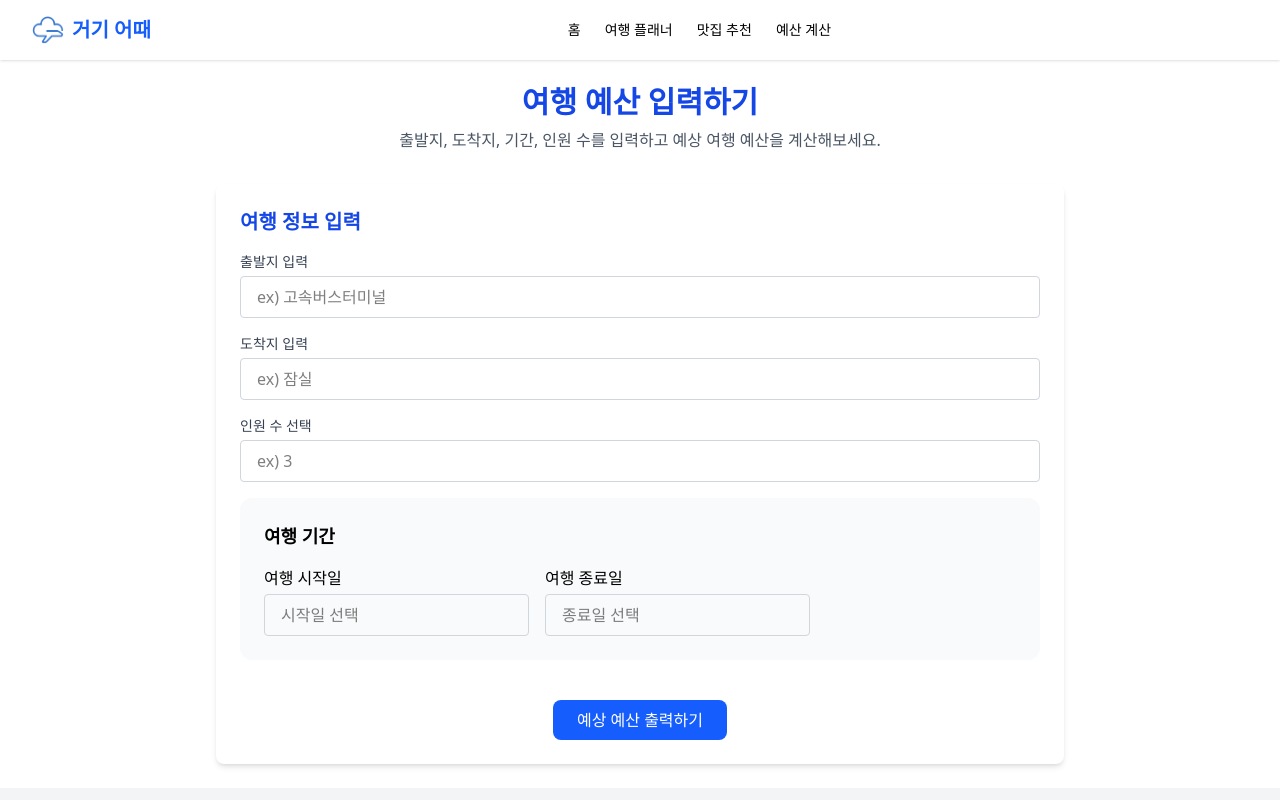
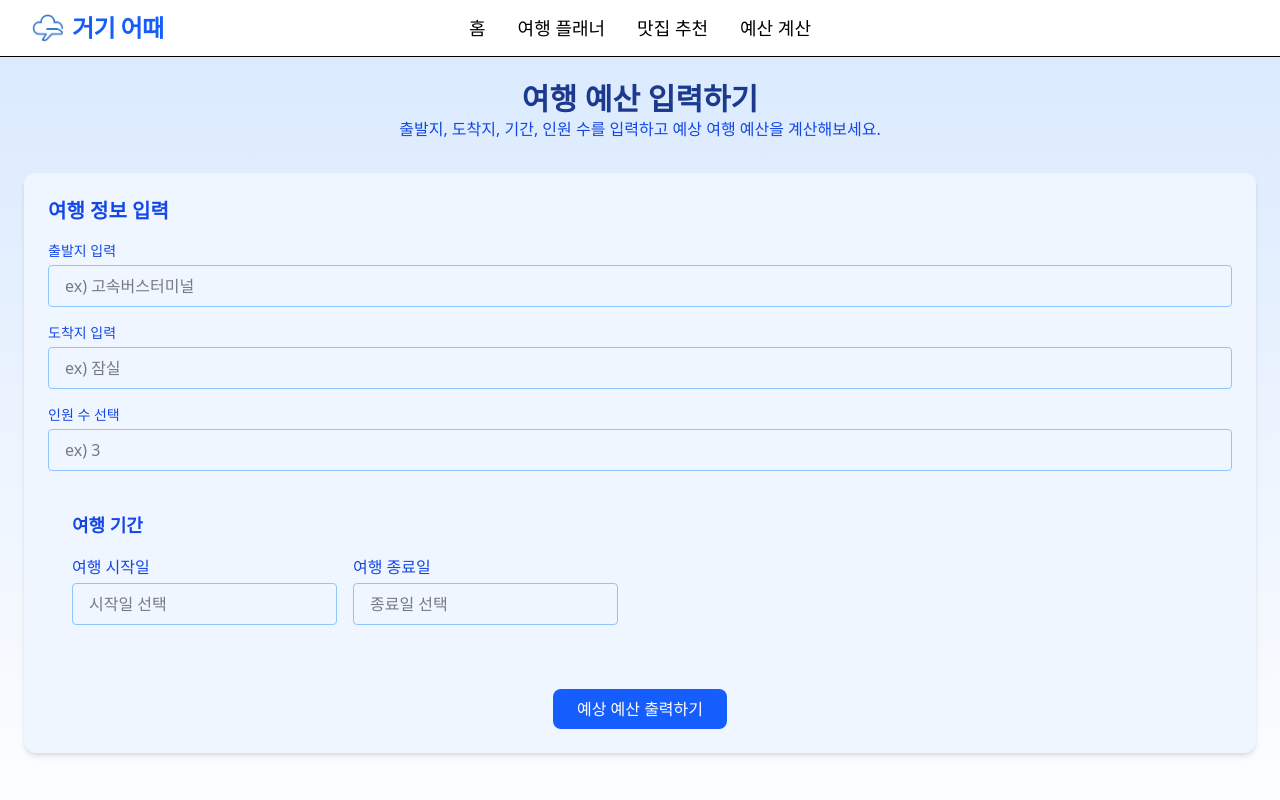
Before and after one commit to Trip4P/T4P, a React (Vite) app in the folder Frontend/: page /BudgetInput in a window 1280 px wide. Shown: the top 800 px of the page. Built offline with nearby package versions, Linux system fonts and the light colour scheme; no server answers.

Commit message:
design: ui 수정

```diff
--- a/Frontend/package.json
+++ b/Frontend/package.json
@@ -10,6 +10,7 @@
     "preview": "vite preview"
   },
   "dependencies": {
+    "@lottiefiles/dotlottie-react": "^0.14.0",
     "@tailwindcss/vite": "^4.1.7",
     "axios": "^1.9.0",
     "chart.js": "^4.4.9",
--- a/Frontend/src/components/Footer.jsx
+++ b/Frontend/src/components/Footer.jsx
@@ -2,7 +2,7 @@ import { Link } from "react-router-dom";
 
 export default function Footer() {
   return (
-    <footer className="bg-gray-100 text-sm text-gray-600 px-6 py-8">
+    <footer className="bg-white text-sm text-gray-600 px-6 py-8">
       <div className="max-w-6xl mx-auto flex flex-col md:flex-row justify-between items-start md:items-center space-y-6 md:space-y-0">
         <div>
           <div className="text-lg font-bold text-blue-600 mb-2">거기 어때 AI</div>
--- a/Frontend/src/components/Header.jsx
+++ b/Frontend/src/components/Header.jsx
@@ -1,22 +1,25 @@
 import { Link } from "react-router-dom";
 const Header = () => {
   return (
-    <header className="flex justify-between items-center px-8 py-4 shadow">
-      <Link to="/" className="flex items-center text-xl font-bold text-blue-600">
+    <header className="px-8 py-4 shadow bg-white border-b">
+      <div className="relative flex justify-between items-center w-full max-w-7xl mx-auto mt-3 mb-3">
+        <div className="absolute left-0">
+          <Link to="/" className="flex items-center text-xl md:text-2xl font-bold text-blue-600 tracking-tight">
             <img src="/logo.png" alt="로고" className="w-8 mr-2 h-auto"/>
             거기 어때
           </Link>
-      <nav className="flex gap-6 text-sm">
-        <Link to="/" className="hover:text-blue-600">
+        </div>
+        <nav className="absolute left-1/2 transform -translate-x-1/2 flex gap-8 text-base md:text-lg font-medium">
+          <Link to="/" className="hover:text-blue-600 hover:underline">
             홈
           </Link>
-        <Link to="/TravelStyleForm" className="hover:text-blue-600">
+          <Link to="/TravelStyleForm" className="hover:text-blue-600 hover:underline">
             여행 플래너
           </Link>
-        <Link to="/RestaurantInput" className="hover:text-blue-600">
+          <Link to="/RestaurantInput" className="hover:text-blue-600 hover:underline">
             맛집 추천
           </Link>
-        <Link to="/BudgetInput" className="hover:text-blue-600">
+          <Link to="/BudgetInput" className="hover:text-blue-600 hover:underline">
             예산 계산
           </Link>
         </nav>
@@ -28,6 +31,7 @@ const Header = () => {
             <Link to="/Signup">회원가입</Link>
           </button> */}
         </div>
+      </div>
     </header>
   );
 };
--- /dev/null
+++ b/Frontend/src/components/LottieAnimation.jsx
@@ -0,0 +1,12 @@
+import React from 'react';
+import { DotLottieReact } from '@lottiefiles/dotlottie-react';
+
+export default function LottieAnimation() {
+  return (
+    <DotLottieReact
+      src="https://lottie.host/10b7cefb-bcc1-4040-a6aa-89c1949b1cfd/v3BT9T2MSi.lottie"
+      loop
+      autoplay
+    />
+  );
+};
--- a/Frontend/src/pages/BudgetInput.jsx
+++ b/Frontend/src/pages/BudgetInput.jsx
@@ -104,45 +104,45 @@ export default function TravelBudgetInputPage() {
   return (
     <>
       <Header />
-      <div className="p-6 max-w-4xl mx-auto">
-        <h1 className="text-3xl font-bold text-center text-blue-700">
+      <div className="min-h-screen bg-gradient-to-b from-blue-100 to-white p-6">
+        <h1 className="text-3xl font-bold text-center text-blue-900">
           여행 예산 입력하기
         </h1>
-        <p className="text-center text-gray-600 mt-2">
+        <h1 className="text-center text-blue-700 mb-8">
           출발지, 도착지, 기간, 인원 수를 입력하고 예상 여행 예산을
           계산해보세요.
-        </p>
+        </h1>
 
         {/* 여행 정보 입력 */}
-        <div className="bg-white p-6 rounded-lg shadow-md mt-8">
-          <h2 className="text-xl font-semibold text-blue-700 mb-4">
+        <div className="bg-blue-50 p-6 rounded-xl shadow-md mb-6">
+          <h1 className="text-xl font-semibold text-blue-700 mb-4">
             여행 정보 입력
-          </h2>
+          </h1>
 
           <div className="mb-4">
-            <p className="text-sm text-gray-700 mb-1">출발지 입력</p>
+            <p className="text-sm text-blue-700 mb-1">출발지 입력</p>
             <input
               type="text"
               value={startCity}
               onChange={(e) => setStartCtiy(e.target.value)}
               placeholder="ex) 고속버스터미널"
-              className="w-full border border-gray-300 rounded px-4 py-2"
+              className="w-full border border-blue-300 rounded px-4 py-2"
             />
           </div>
 
           <div className="mb-4">
-            <p className="text-sm text-gray-700 mb-1">도착지 입력</p>
+            <p className="text-sm text-blue-700 mb-1">도착지 입력</p>
             <input
               type="text"
               value={endCity}
               onChange={(e) => setEndCity(e.target.value)}
               placeholder="ex) 잠실"
-              className="w-full border border-gray-300 rounded px-4 py-2"
+              className="w-full border border-blue-300 rounded px-4 py-2"
             />
           </div>
 
           <div className="mb-4">
-            <p className="text-sm text-gray-700 mb-1">인원 수 선택</p>
+            <p className="text-sm text-blue-700 mb-1">인원 수 선택</p>
             <input
               type="number"
               value={peopleCount}
@@ -151,15 +151,15 @@ export default function TravelBudgetInputPage() {
                 setPeopleCount(value === "" ? "" : Number(value));
               }}
               placeholder="ex) 3"
-              className="w-full border border-gray-300 rounded px-4 py-2"
+              className="w-full border border-blue-300 rounded px-4 py-2"
             />
           </div>
 
-          <div className="bg-gray-50 rounded-xl p-6 mb-10">
-            <h2 className="text-lg font-semibold mb-4">여행 기간</h2>
+          <div className="bg-blue-50 rounded-xl p-6 mb-10">
+            <h2 className="text-blue-700 text-lg font-semibold mb-4">여행 기간</h2>
             <div className="flex flex-col md:flex-row gap-4">
               <div className="flex flex-col">
-                <label className="mb-1 font-medium">여행 시작일</label>
+                <label className="text-blue-700 mb-1 font-medium">여행 시작일</label>
                 <DatePicker
                   selected={startDate}
                   onChange={(date) => setStartDate(date)}
@@ -168,12 +168,12 @@ export default function TravelBudgetInputPage() {
                   endDate={endDate}
                   placeholderText="시작일 선택"
                   dateFormat="yyyy-MM-dd"
-                  className="border border-gray-300 rounded px-4 py-2"
+                  className="border border-blue-300 rounded px-4 py-2"
                 />
               </div>
 
               <div className="flex flex-col">
-                <label className="mb-1 font-medium">여행 종료일</label>
+                <label className="text-blue-700 mb-1 font-medium">여행 종료일</label>
                 <DatePicker
                   selected={endDate}
                   onChange={(date) => setEndDate(date)}
@@ -182,7 +182,7 @@ export default function TravelBudgetInputPage() {
                   endDate={endDate}
                   placeholderText="종료일 선택"
                   dateFormat="yyyy-MM-dd"
-                  className="border border-gray-300 rounded px-4 py-2"
+                  className="border border-blue-300 rounded px-4 py-2"
                 />
               </div>
             </div>
@@ -207,7 +207,7 @@ export default function TravelBudgetInputPage() {
             <div className="flex items-center justify-between flex-wrap gap-4">
               <div className="flex items-center gap-3">
                 <div className="w-44 h-14 bg-blue-100 text-blue-700 flex items-center justify-center rounded-full font-bold text-lg">
-                  AI 코멘트
+                  🗣️ AI 코멘트
                 </div>
                 <p className="text-lg font-medium text-gray-800">{aiComment}</p>
               </div>
@@ -215,7 +215,9 @@ export default function TravelBudgetInputPage() {
                 총 예산: {totalBudget?.toLocaleString()}원
               </p>
             </div>
-            <h3 className="text-lg font-semibold mb-4 text-gray-700 border-b pb-2 mt-5">카테고리별 예상 예산</h3>
+            <h3 className="text-lg font-semibold mb-4 text-gray-700 border-b pb-2 mt-5">
+              카테고리별 예상 예산
+            </h3>
 
             {/* 예산 차트 */}
             <div className="mt-10 flex justify-center">
--- a/Frontend/src/pages/restaurant/RestaurantDetail.jsx
+++ b/Frontend/src/pages/restaurant/RestaurantDetail.jsx
@@ -140,7 +140,7 @@ export default function RestaurantDetailPage() {
                 <p>{placeData.reviewHighlights.review}</p>
               </div>
             </div>
-            <div className="mt-2">
+            {/* <div className="mt-2">
               <p className="text-sm mb-1">
                 만족도{" "}
                 <span className="font-semibold">{placeData.satisfaction}%</span>
@@ -148,7 +148,7 @@ export default function RestaurantDetailPage() {
               <div className="w-full h-2 bg-gray-200 rounded-full">
                 <div className="w-[87%] h-full bg-blue-500 rounded-full" />
               </div>
-            </div>
+            </div> */}
             <div className="mt-3 flex gap-2 flex-wrap text-sm">
               {placeData.reviewKeywords.map((tag, i) => (
                 <span
--- a/Frontend/src/pages/restaurant/RestaurantInput.jsx
+++ b/Frontend/src/pages/restaurant/RestaurantInput.jsx
@@ -112,6 +112,9 @@ export default function TasteProfilePage() {
           <div className="text-center mt-10">
             <button
               onClick={() => {
+                // Clear previous 추천 결과 from localStorage before navigating
+                localStorage.removeItem("savedAiComment");
+                localStorage.removeItem("savedPlaces");
                 const tasteProfile = {
                   companions: selectedCompanions,
                   foodPreference: selectedFoodPreferences,
```
Also changed, not shown: Frontend/src/pages/Main.jsx (+25 -15 lines), Frontend/src/pages/restaurant/RestaurantRecommend.jsx (+30 -5 lines), Frontend/src/pages/travel/TravelStyleForm.jsx (+13 -24 lines), Frontend/public/mainLandScape.jpg (added), 1 other file (tests, documents, lock files or other folders). Lines whose indentation alone changed are shown as unchanged.
